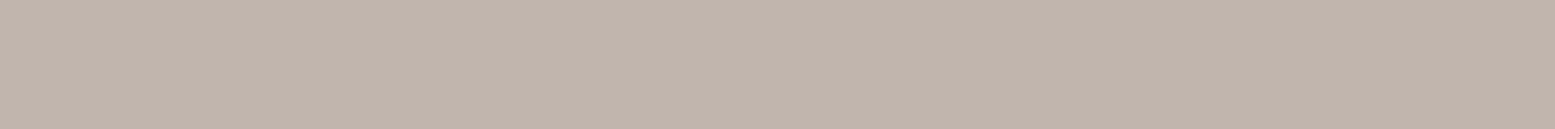
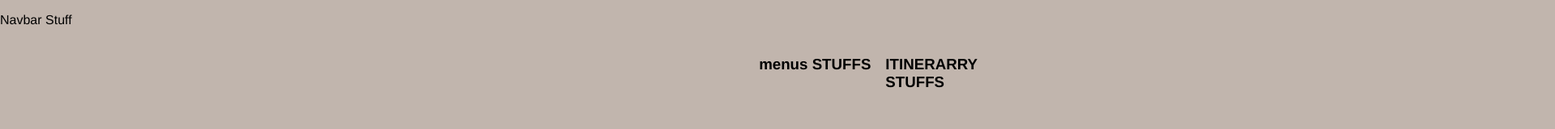
Before and after one commit to emessess/trip_planner, a website: page public/index.html in a window 1280 px wide. Shown: the top 160 px of the page at 81% size, 1920 px wide, since content can reach past the window. Drawn offline with Linux system fonts and the light colour scheme; no server answers.

Commit message:
html no fun

```diff
--- a/public/index.html
+++ b/public/index.html
@@ -7,6 +7,16 @@
     <script src="./bundle.js" defer></script>
   </head>
   <body>
-    <div id="map"></div>
+    <div id="navbar"><p>Navbar Stuff</p></div>
+    <main id="main">
+      <div id="map"></div>
+      <div id="menus">
+        <h3>menus STUFFS</h3>
+      </div>
+      <div id="itinerary">
+          <h3>ITINERARRY STUFFS</h3>
+        </div>
+      </div>
+    </main>
   </body>
 </html>
--- a/public/style.css
+++ b/public/style.css
@@ -8,7 +8,26 @@
   background-color: #C1B5AD;
 }
 
+#navbar {
+  width: auto;
+}
+
+#main {
+  display: flex;
+  width: auto;
+  flex-direction: row;
+  justify-content: flex-start;
+}
+
 #map {
-  height: 100vh;
-  width: 100vw
+  height: 75vh;
+  width: 75vw
 }
+
+#menus {
+  /* display: flex; */
+  width: 10em;
+  z-index: 2;
+  flex-direction: column;
+  align-items: flex-end;
+}
```
